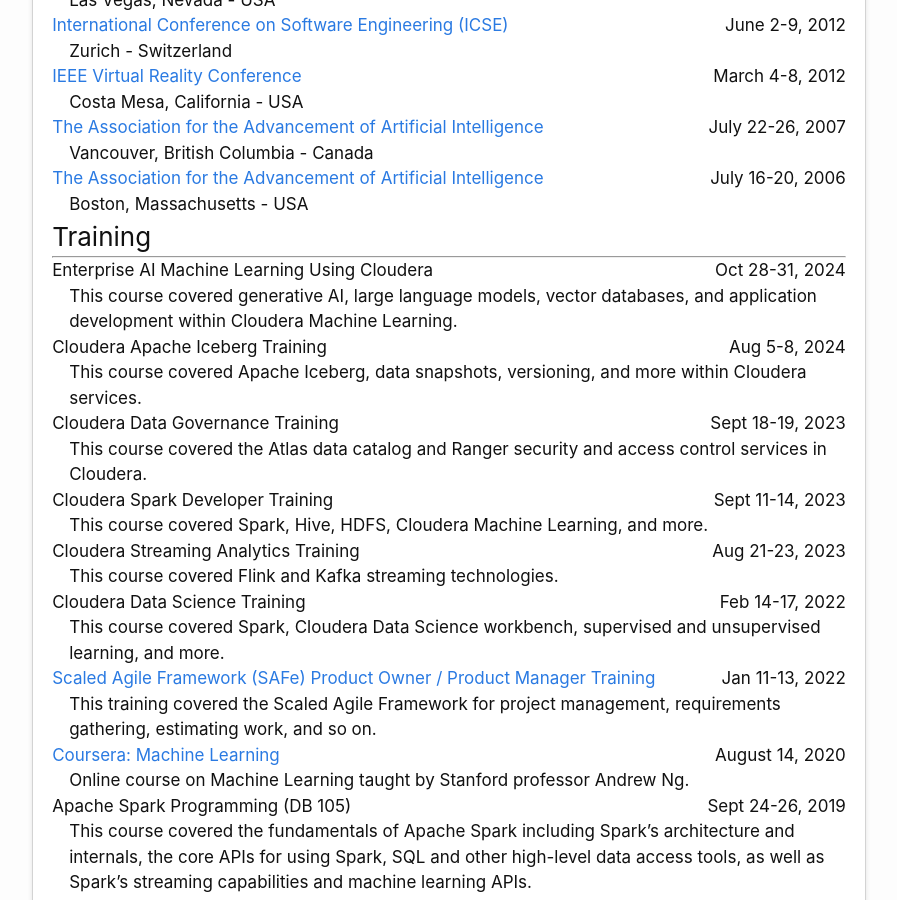
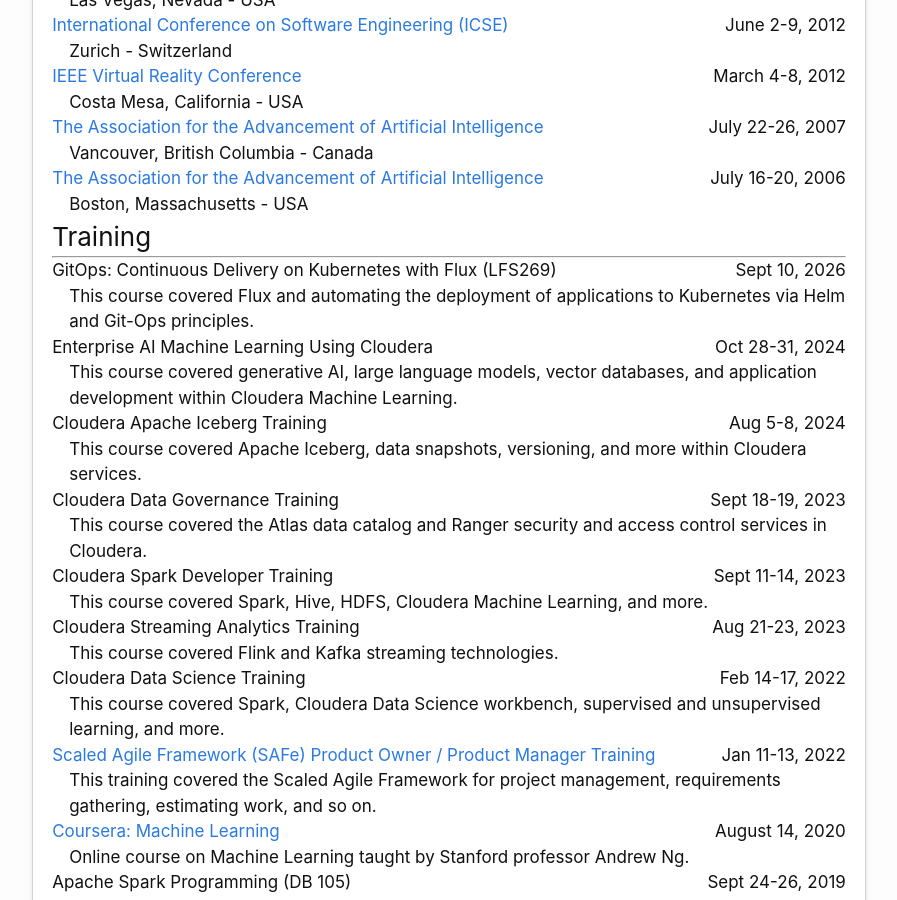
Before and after one commit to carlsonp/carlsonp.github.io, a Jekyll site: the page built from cv.md, in a window 1280 px wide and 900 px high, scrolled down 5805 px. Shown: the whole window, without its empty margins (191-1088 px from the left). Built offline with Jekyll 4.4.1, drawn with Linux system fonts in a browser that asks for light colours.

Commit message:
feat: add Flux training

```diff
--- a/_data/training.json
+++ b/_data/training.json
@@ -1,4 +1,9 @@
 [
+    {
+        "title": "GitOps: Continuous Delivery on Kubernetes with Flux (LFS269)",
+        "date": "Sept 10, 2026",
+        "description": "This course covered Flux and automating the deployment of applications to Kubernetes via Helm and Git-Ops principles."
+    },
     {
         "title": "Enterprise AI Machine Learning Using Cloudera",
         "date": "Oct 28-31, 2024",
```
